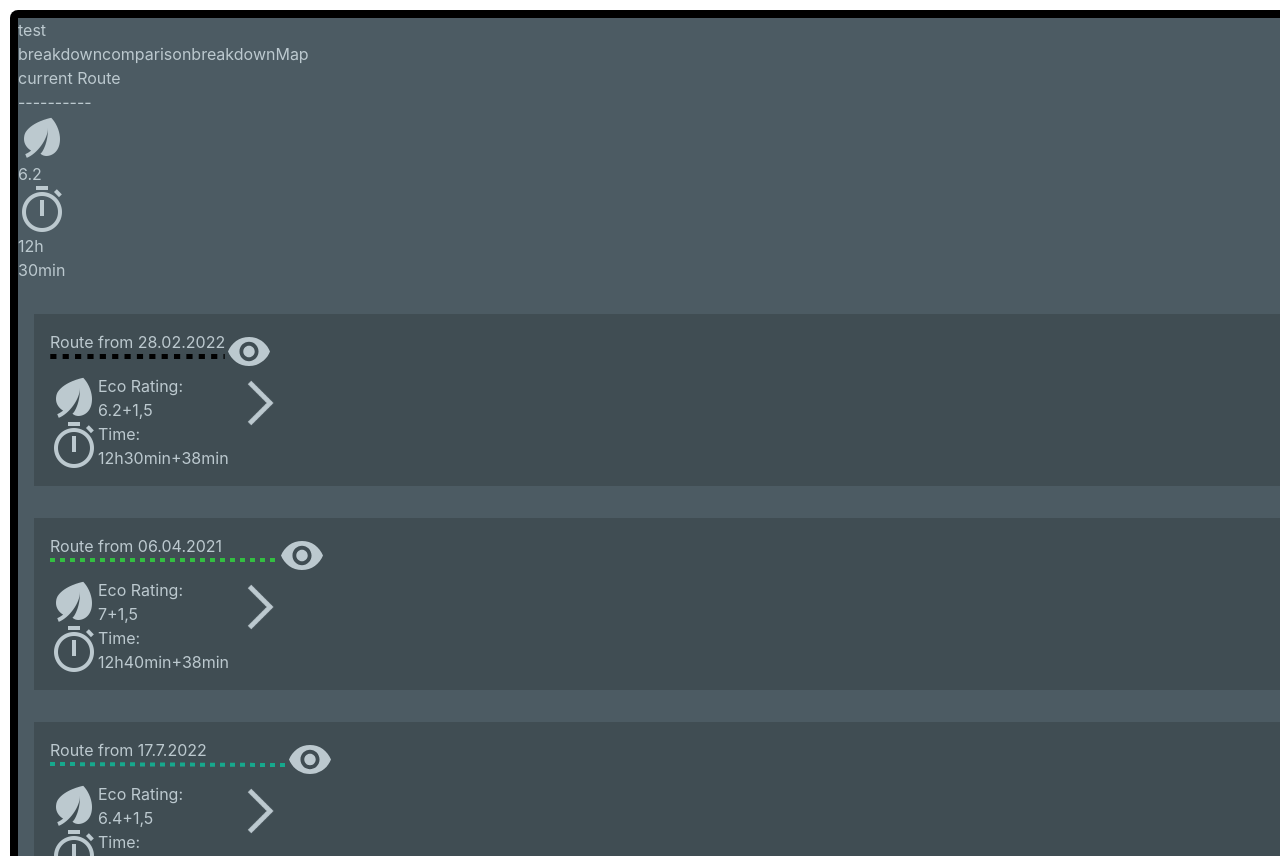
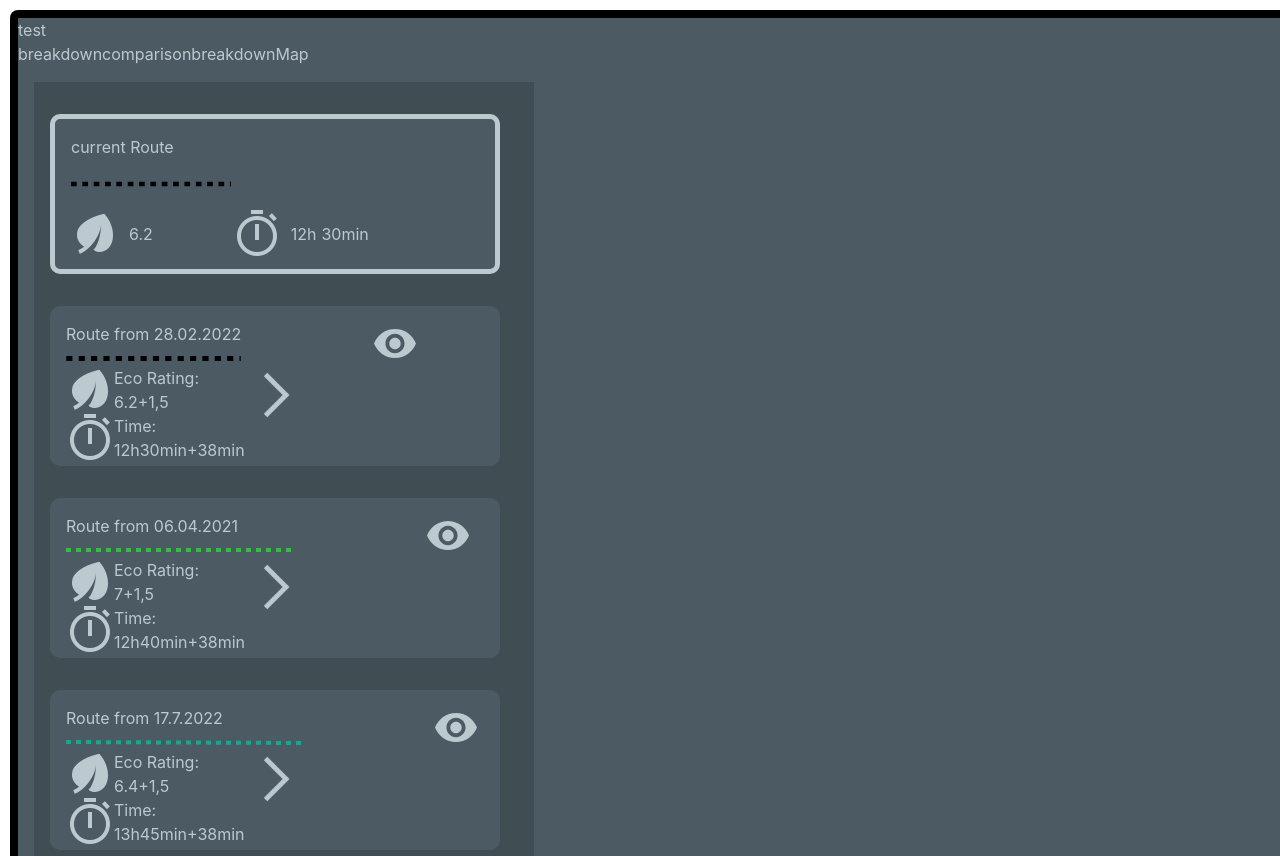
Before and after one commit to Trallianz/MariData_HEI, a React (Create React App) app in the folder maridata/: page / in a window 1280 px wide. Shown: the top 856 px of the page. Built offline with nearby package versions, Linux system fonts and the light colour scheme.

Commit message:
added some css styling to route panel

```diff
--- a/maridata/src/components/CurrentRoute.css
+++ b/maridata/src/components/CurrentRoute.css
@@ -1,9 +1,14 @@
 .current_route{
+    width: 450px;
+    height: 160px;
     display: flex;
     flex-direction: column;
-    background-color: var(--color-gray-0);
-    margin: 2em 1em;
+    background-color: var(--color-gray-1);
+    margin: 0em 1em;
     padding: 1em;
+    border-width: 5px;
+    border-color: var(--color-gray-3);
+    border-radius: 10px;
 }
 
 .current_route_name_and_line{
@@ -16,7 +21,34 @@
     flex-direction: row;
 }
 
+
 .current_route_eco_and_time > *{
     display: flex;
     flex-direction: row;
+    align-items: center;
+    padding-top: 1px;
+    padding-bottom: 2px;
 }
+
+.current_route_line{
+    width: 160px;
+    height: 50px;
+
+}
+
+.current_route_eco > p{
+    padding-left: 10px;
+}
+
+.current_route_time > p {
+    padding-left: 5px;
+}
+
+#time_text1 {
+    padding-left: 10px;
+}
+
+
+.current_route_divider{
+    width: 80px;
+}
--- a/maridata/src/components/CurrentRoute.tsx
+++ b/maridata/src/components/CurrentRoute.tsx
@@ -1,7 +1,12 @@
-import React from 'react'
+import React, { useEffect, useState } from 'react'
+import './CurrentRoute.css';
 import ecoscore_logo from "./../icons/Leaf.svg";
 import time_logo from "./../icons/Time.svg";
 import {routen_props} from "./../components/Route";
+import line_green from "./../icons/line_green.svg";
+import line_black from "./../icons/line_black.svg";
+import line_purpel from "./../icons/line_purpel.svg";
+import line_blue from "./../icons/line_blue.svg";
 
 const CurrentRoute = (props: routen_props) => {
 
@@ -14,20 +19,43 @@ const CurrentRoute = (props: routen_props) => {
      const anchor_hours = time_array_anchor[0];
      const anchor_minutes = time_array_anchor[1];
 
+     // create hook for route color
+    const [color, setColor] = useState("");
+
+    //determine the correct route color
+    const determine_route_color = () => {
+
+        //create [key, value] pairs for the color name and icon
+        const lines = {"black": line_black, "green": line_green, "blue": line_blue, "purpel": line_purpel}
+
+        //loop the pairs and when the prop route color equals the key color then set the hook to the value (the icon object)
+        for (const [key, value] of Object.entries(lines)) {
+            if(key === props.route_color) setColor(value);
+          }
+    }
+
+    //after site reload, determine the route color
+    useEffect(() => {
+        determine_route_color();
+      });
+
     return (
         <div className='current_route'>
             <div className='current_route_name_and_line'>
                 <div>current Route</div>
-                <div>----------</div>
+                <img src={color} alt="open eye or closed eye, deping on if the route is visible" className='current_route_line'/>
             </div>
             <div className='current_route_eco_and_time'>
                 <div className='current_route_eco'>
                     <img src={ecoscore_logo} alt="eco score logo" />
                     <p>{props.eco_rating}</p>
                 </div>
+                <div className='current_route_divider'>
+
+                </div>
                 <div className='current_route_time'>
                     <img src={time_logo} alt="time logo" />
-                    <p>{parseInt(time_driven_hours) + parseInt(anchor_hours)}h</p>
+                    <p id='time_text1'>{parseInt(time_driven_hours) + parseInt(anchor_hours)}h</p>
                     <p>{parseInt(time_driven_minutes) + parseInt(anchor_minutes)}min</p>
                 </div>
             </div>
--- a/maridata/src/components/RoutePanel.tsx
+++ b/maridata/src/components/RoutePanel.tsx
@@ -78,7 +78,7 @@ const RoutePanel = (props: routen_props) => {
                 <img src={color} alt="open eye or closed eye, deping on if the route is visible" />
             </div>
             <div className='routen_panel_hide'>
-            <img src={isOpen? eye_open : eye_closed} alt="open eye or closed eye, deping on if the route is visible" onClick={() => handleEyeAction()} />
+                <img src={isOpen? eye_open : eye_closed} alt="open eye or closed eye, deping on if the route is visible" onClick={() => handleEyeAction()} />
             </div>
         </div>
         <div className='routen_panel_div2'>
--- a/maridata/src/components/RoutenPanel.css
+++ b/maridata/src/components/RoutenPanel.css
@@ -1,9 +1,12 @@
 .routen_panel{
+    width: 450px;
+    height: 160px;
     display: flex;
     flex-direction: column;
-    background-color: var(--color-gray-0);
+    background-color: var(--color-gray-1);
     margin: 2em 1em;
     padding: 1em;
+    border-radius: 10px;
 }
 
 .routen_panel_div1{
@@ -14,6 +17,19 @@
 .routen_panel_route_date_and_color{
     display: flex;
     flex-direction: column;
+
+}
+
+
+.routen_panel_route_date_and_color > p{
+    padding-bottom: 10px;
+
+}
+
+.routen_panel_hide > img{
+    position: relative;
+    left: 130px
+
 }
 
 .routen_panel_div2_grouped{
--- /dev/null
+++ b/maridata/src/components/RoutenPanelList.css
@@ -0,0 +1,18 @@
+.route_panel_list_routes{
+    width: 500px;
+    height: 800px;
+    background-color: var(--color-gray-0);
+    margin: 1em 1em;
+    padding-top: 2em;
+
+}
+
+.current_route_div{
+
+}
+
+.alternative_routes{
+    height: 620px;
+    width: 500px;
+    overflow-y: scroll;
+}
--- a/maridata/src/components/RoutenPanelList.tsx
+++ b/maridata/src/components/RoutenPanelList.tsx
@@ -2,6 +2,7 @@ import React from 'react'
 import RoutenPanel from "./RoutePanel";
 import CurrentRoute from './CurrentRoute';
 import { routen_props } from "./Route";
+import './RoutenPanelList.css';
 
 
 
@@ -12,6 +13,7 @@ const RoutenPanelList = () => {
         <RoutenPanel date='28.02.2022' eco_rating={6.2} time_driven='11,20' time_anchor='1,10' speed={6} ship_type='x' fuel_consumption={1} co2_factor={1} distance={1} capacity={1} route_color='black' />,
         <RoutenPanel date='06.04.2021' eco_rating={7.0} time_driven='12,05' time_anchor='0,35' speed={1} ship_type='x' fuel_consumption={1} co2_factor={1} distance={1} capacity={1} route_color='green'/>,
         <RoutenPanel date='17.7.2022' eco_rating={6.4} time_driven='11,40' time_anchor='2,05' speed={1} ship_type='x' fuel_consumption={1} co2_factor={1} distance={1} capacity={1} route_color='blue'/>,
+        <RoutenPanel date='17.7.2022' eco_rating={6.4} time_driven='11,40' time_anchor='2,05' speed={1} ship_type='x' fuel_consumption={1} co2_factor={1} distance={1} capacity={1} route_color='blue'/>,
     ];
 
     //for each route in the route map a div containing the route will be created
@@ -20,11 +22,11 @@ const RoutenPanelList = () => {
     );
 
     return (
-        <div>
-            <div>
+        <div className='route_panel_list_routes'>
+            <div className='current_route_div'>
                 <CurrentRoute date='28.02.2022' eco_rating={6.2} time_driven='11,20' time_anchor='1,10' speed={6} ship_type='x' fuel_consumption={1} co2_factor={1} distance={1} capacity={1} route_color='black'/>
             </div>
-            <div>
+            <div className='alternative_routes'>
                 {listItems}
             </div>
         </div>
--- a/maridata/src/sites/Map.css
+++ b/maridata/src/sites/Map.css
@@ -0,0 +1,3 @@
+.map_panel{
+    background-color: var(--color-gray-0);
+}
--- a/maridata/src/sites/Map.tsx
+++ b/maridata/src/sites/Map.tsx
@@ -21,7 +21,7 @@ const navigate = useNavigate();
       <Link to="/comparison">comparison</Link>
       <button onClick={() => navigate("/breakdown")}>breakdown</button>
       Map
-      <div>
+      <div className='map_panel'>
         <RoutenPanelList/>
       </div>
     </div>
```
